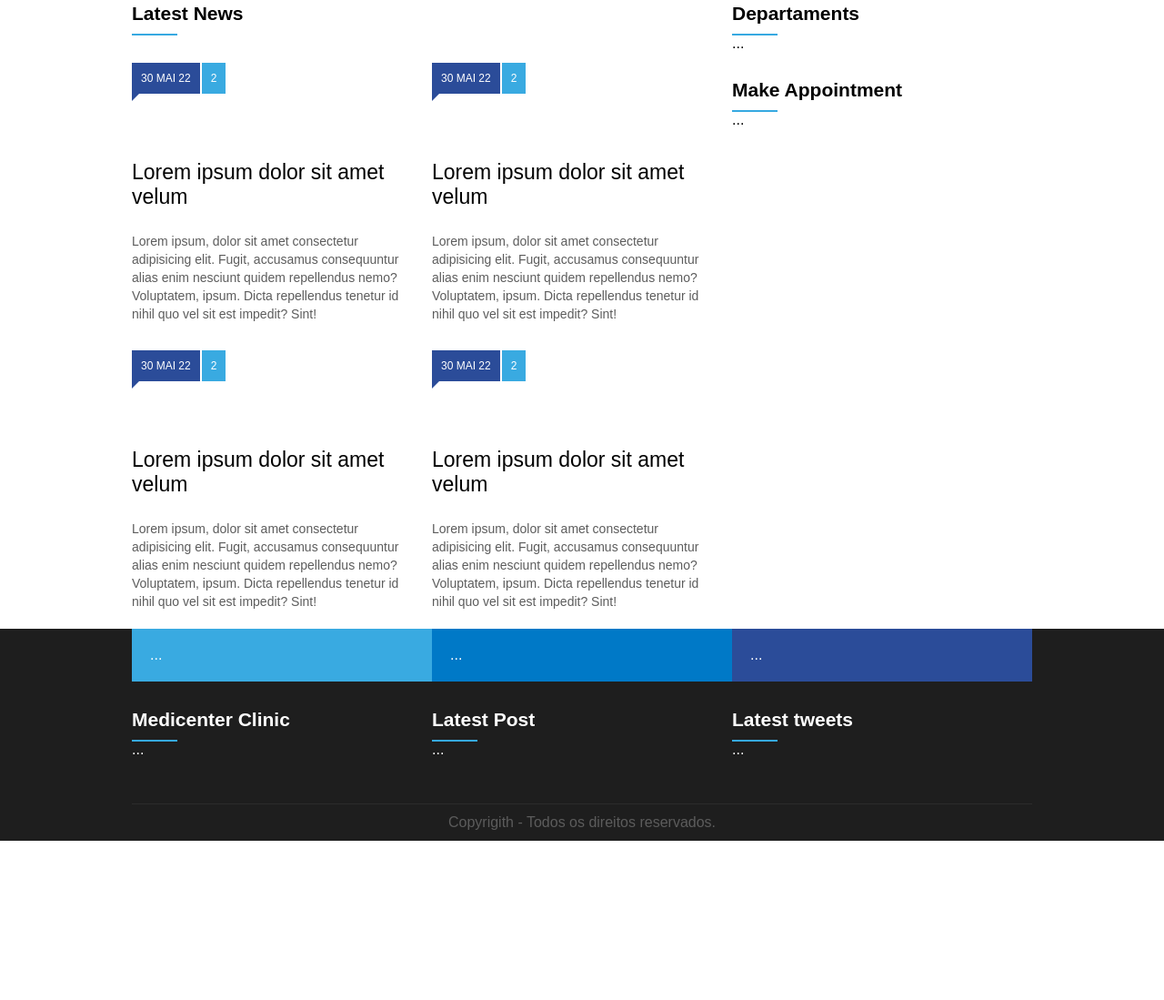
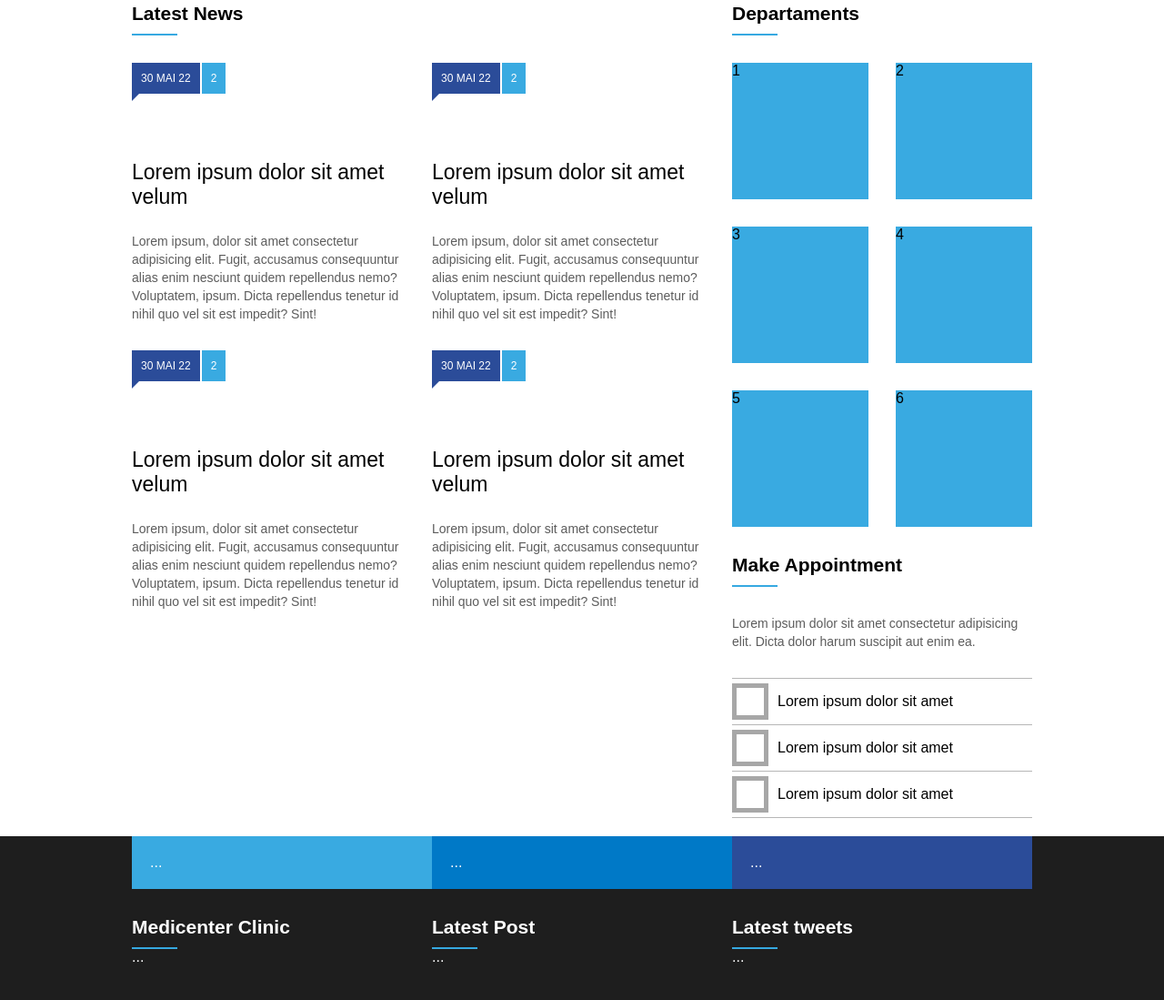
Before and after one commit to aldevan6/Projeto-Site-com-Flexbox-e-HTML-Sem-ntico, a plain HTML site: page index.html in a window 1280 px wide. Shown: the part 817-1916 px from the top of the page at 91% size. Before the commit the page ends 1741 px from the top, so only its background shows below. Drawn offline with Linux system fonts and the light colour scheme.

Commit message:
conclusion of aside

```diff
--- a/assets/css/template.css
+++ b/assets/css/template.css
@@ -312,4 +312,47 @@ footer .widget_title_text{
         flex-direction: column;
         justify-content: space-around;
     }
+    .aside_square {
+        width: 100%;
+    }
 }
+
+.widget_body_departaments{
+    display: flex;
+    flex-wrap: wrap;
+    justify-content: space-between;
+}
+.aside_square{
+    height: 150px;
+    margin-top: 30px;
+    background-color: #39aae1;
+    min-width: 150px;
+}
+.widget_body_appointment {
+    margin-top: 30px;
+    font-size: 14px;
+    line-height: 20px;
+    color: #5c5c5c;
+}
+.widget_content01{
+    display: flex;
+    align-items: center;
+}
+.widget_content02{
+    border-top: 1px solid #b6b6b6;
+    border-bottom: 1px solid #b6b6b6;
+}
+.widget_content_body{
+    margin-top: 30px;
+    border-top:1px solid #b6b6b6;
+    border-bottom:1px solid #b6b6b6;
+}
+.widget_content_text{
+    margin-left: 10px;
+}
+.sqaure{
+    margin:5px 0;
+    width: 30px;
+    height: 30px;
+    border: 5px solid #a7a7a7;
+}
--- a/index.html
+++ b/index.html
@@ -68,7 +68,7 @@
                 <div class="widget_title">
                     <div class="widget_title_text">Latest News</div>
                     <div class="widget_title_bar"></div>
-                    <div class="widget_body flex ">
+                    <div class=" flex ">
                         <article>
                             <a href="">
                                 <div class="news_data">
@@ -149,15 +149,36 @@
                 <div class="widget_title">
                     <div class="widget_title_text">Departaments</div>
                     <div class="widget_title_bar"></div>
-                    <div class="widget_body">
-                        ...
+                    <div class="widget_body_departaments">
+                        <div class="aside_square">1</div>
+                        <div class="aside_square">2</div>
+                        <div class="aside_square">3</div>
+                        <div class="aside_square">4</div>
+                        <div class="aside_square">5</div>
+                        <div class="aside_square">6</div>
+
                     </div>
                 </div>
                 <div class="widget_title">
                     <div class="widget_title_text">Make Appointment</div>
                     <div class="widget_title_bar"></div>
-                    <div class="widget_body">
-                        ...
+                    <div class="widget_body_appointment">
+                        <div class="widget_text_appointment">Lorem ipsum dolor sit amet consectetur adipisicing elit. Dicta dolor harum suscipit aut enim ea. </div>
+                    </div>
+                    <div class="widget_content_body">
+                        <div class="widget_content01">
+                            <div class="sqaure"></div>
+                            <div class="widget_content_text">Lorem ipsum dolor sit amet</div>
+                        </div>
+                        <div class="widget_content02 widget_content01">
+                            <div class="sqaure"></div>
+                            <div class="widget_content_text">Lorem ipsum dolor sit amet</div>
+                        </div>
+                        <div class="widget_content01">
+                            <div class="sqaure"></div>
+                            <div class="widget_content_text">Lorem ipsum dolor sit amet</div>
+                        </div>
+
                     </div>
                 </div>
             </aside>
@@ -190,7 +211,7 @@
                     <div class="widget_title">
                         <div class="widget_title_text">Medicenter Clinic</div>
                         <div class="widget_title_bar"></div>
-                        <div class="widget_body">
+                        <div class="widget_body_footer">
                             ...
                         </div>
                     </div>
@@ -199,7 +220,7 @@
                     <div class="widget_title">
                         <div class="widget_title_text">Latest Post</div>
                         <div class="widget_title_bar"></div>
-                        <div class="widget_body">
+                        <div class="widget_body_footer">
                             ...
                         </div>
                     </div>
@@ -208,7 +229,7 @@
                     <div class="widget_title">
                         <div class="widget_title_text">Latest tweets</div>
                         <div class="widget_title_bar"></div>
-                        <div class="widget_body">
+                        <div class="widget_body_footer">
                             ...
                         </div>
                     </div>
```
